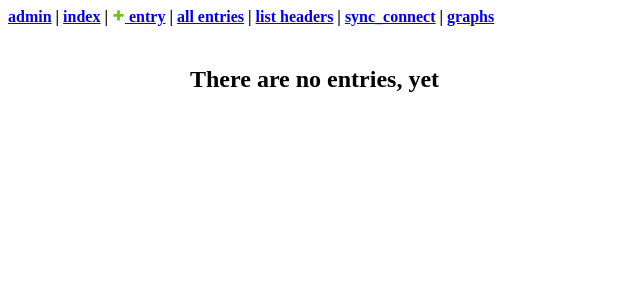
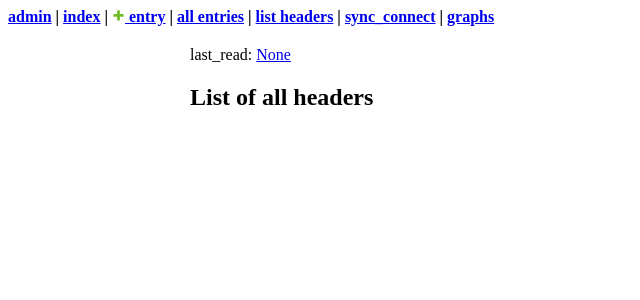
Before and after one commit to Brambor/Jurnal, a Django app: page /list in a window 1280 px wide. Shown: the top 300 px of the page, without its empty margins (0-640 px from the left). Run offline with Django 3.2, Linux system fonts and the light colour scheme; data that the repository does not hold is empty.

Commit message:
last read clickable in list headers

```diff
--- a/entries/views.py
+++ b/entries/views.py
@@ -110,7 +110,8 @@ def list_headers(request):
 	l = models.ReadAt.objects.order_by("-date").first()
 	context = {
 		"entries": tuple(models.Entry.objects.order_by("-day")),
-		"last_read": l.entry.pk if l else l,
+		#"last_read": l.entry.day.strftime("%Y-%m-%d") if l else l
+		"last_read": l.entry if l else l,
 	}
 
 	return HttpResponse(template.render(context, request))
--- a/templates/list_headers.html
+++ b/templates/list_headers.html
@@ -6,8 +6,7 @@
 
 <body>
 	<div class="main-box">
-		{% if entries %}
-			last_read: "{{last_read}} clickable link"
+		last_read: <a href=/entry/{{last_read.pk}}>{{last_read}}</a>
 		<h2>List of all headers</h2>
 		{% for entry in entries %}
 			{% if entry.pk == last_read %}
@@ -15,8 +14,5 @@
 			{% endif %}
 			<p><a href="entry/{{entry.pk}}">{{ entry }}</a></p>
 		{% endfor %}
-		{% else %}
-			<h2>There are no entries, yet</h2>
-		{% endif %}
 	</div>
 </body>
```
Lines whose indentation alone changed are shown as unchanged.
